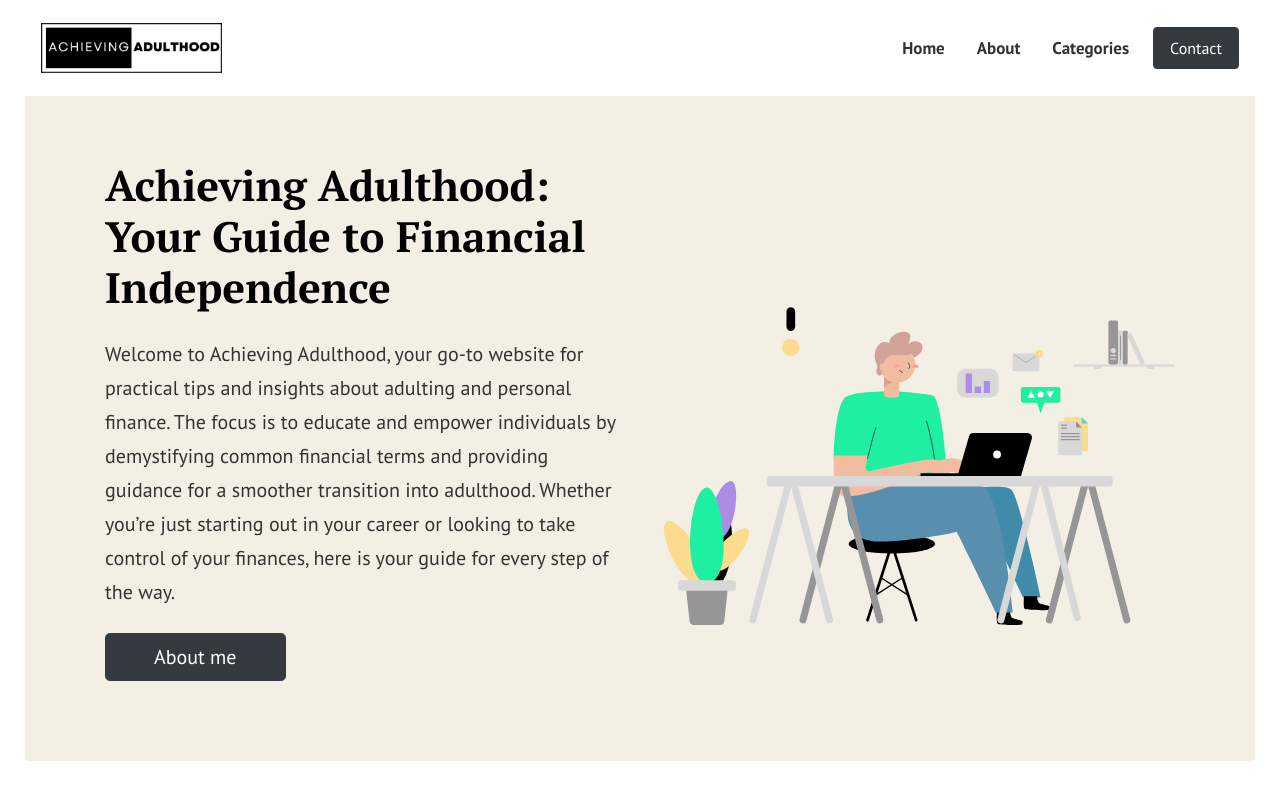
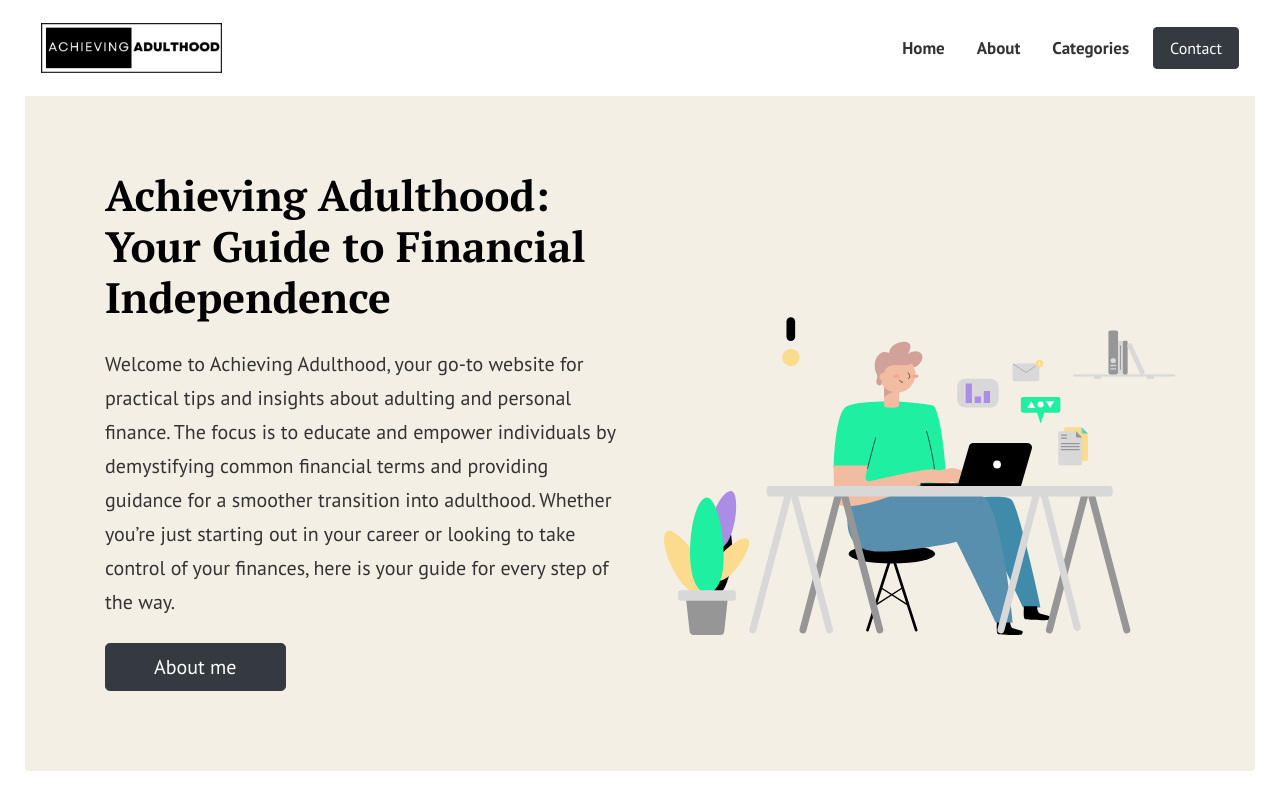
Before and after one commit to jkic2023github/achievingadulthood.com, a Jekyll site: the page built from index.html, in a window 1280 px wide and 1400 px high. Shown: the top 789 px of the window. Built offline with Jekyll 4.4.1, drawn with Linux system fonts in a browser that asks for light colours; the list of posts is cut into pages by our own code; comment, search, counter and statistics services are not loaded; grey boxes are pictures that could not be loaded.

Commit message:
Update theme.scss

```diff
--- a/assets/css/theme.scss
+++ b/assets/css/theme.scss
@@ -24,7 +24,7 @@ body {
     line-height:1.7;
     color: #333;
     overflow-x:hidden;
-    padding-top:80px;
+    padding-top:90px;
 
 }
 .serif-font {
```
